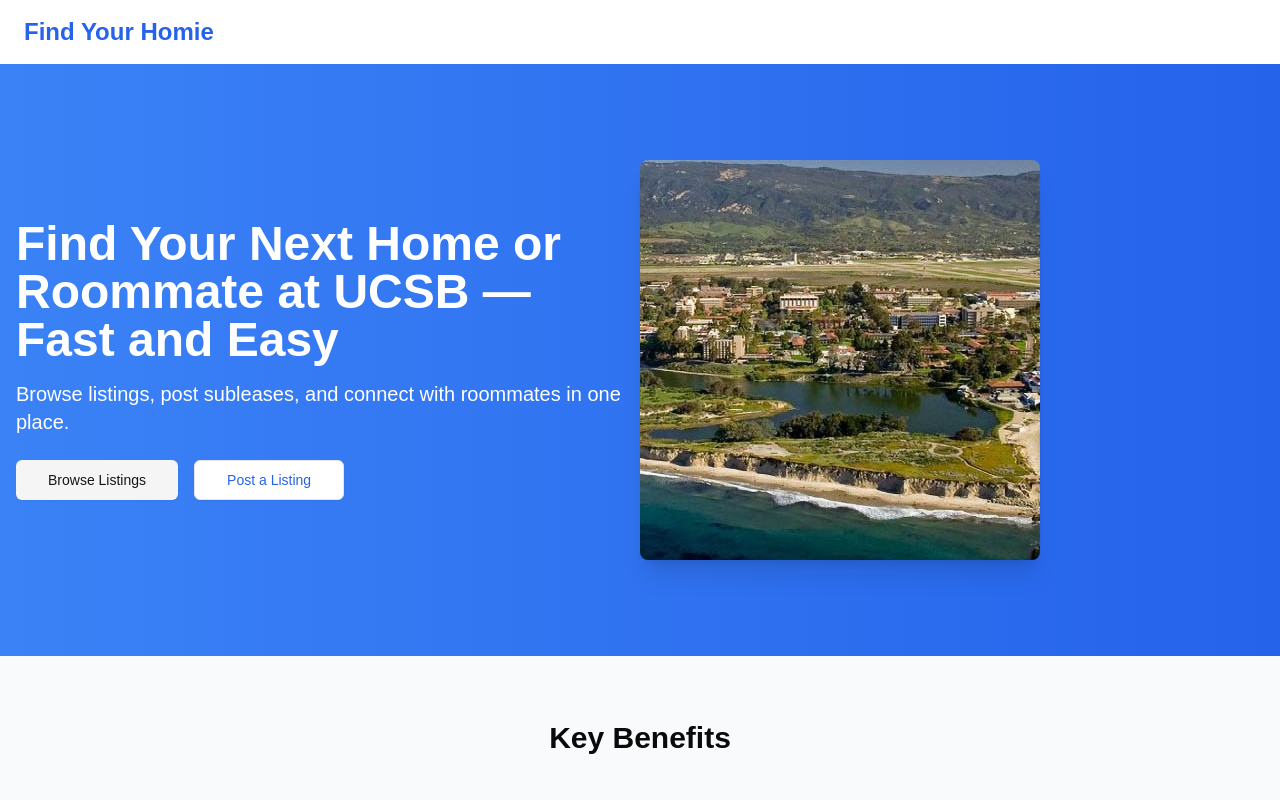
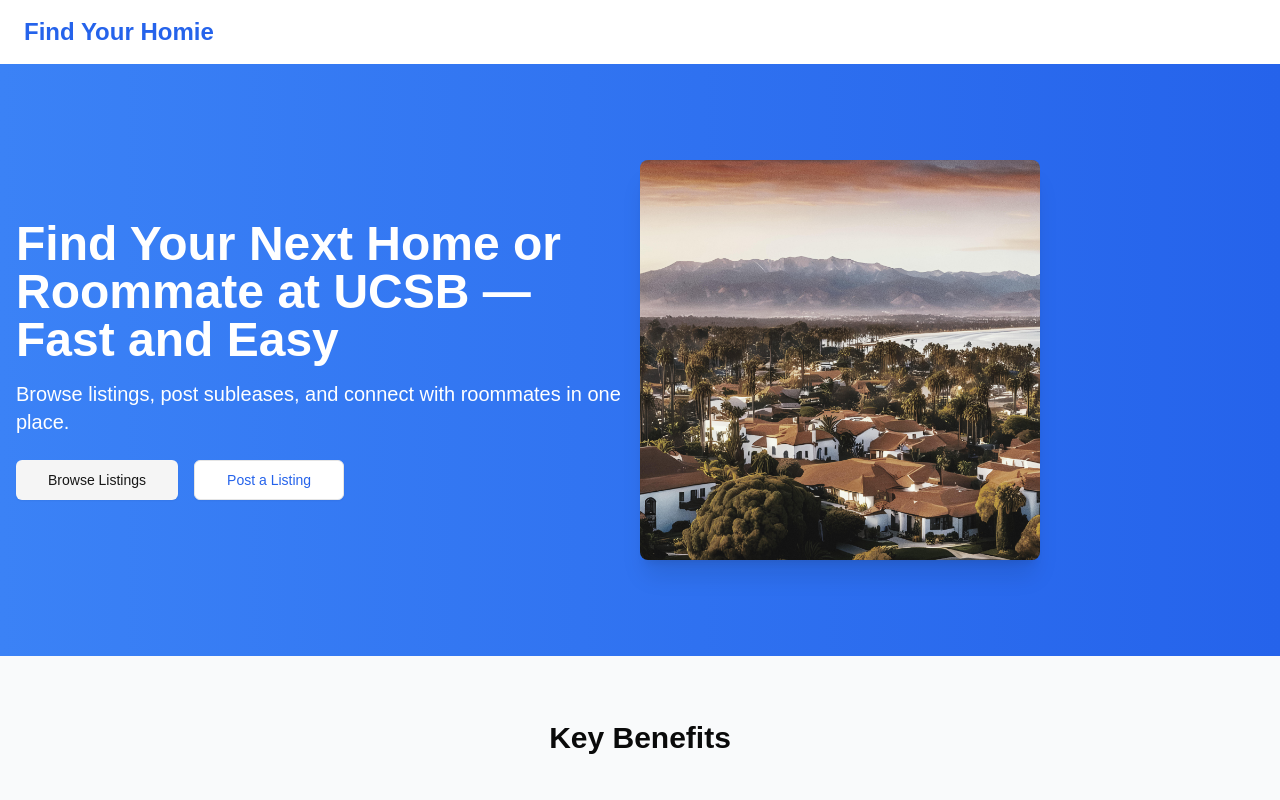
Before and after one commit to ericlivshiz/Find-Your-Homie, a Next.js app: page / in a window 1280 px wide. Shown: the top 800 px of the page. Built offline with nearby package versions, Linux system fonts and the light colour scheme.

Commit message:
change landing page pic

```diff
--- a/components/landing-page.tsx
+++ b/components/landing-page.tsx
@@ -45,7 +45,7 @@ export default function LandingPage() {
             </div>
             <div className="md:w-1/2">
               <Image
-                src="/assets/uc-santa-barbara.jpg"
+                src="/assets/sb-ai-pic.jpg"
                 alt="App Interface Mockup"
                 width={400}
                 height={400}
```
Also changed, not shown: public/assets/sb-ai-pic.jpg (added).
